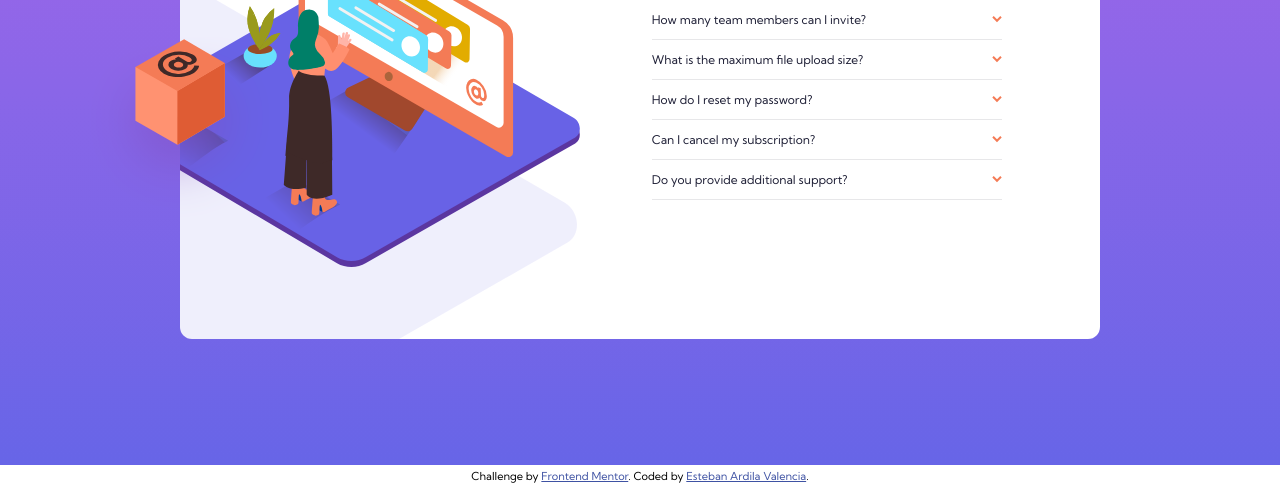
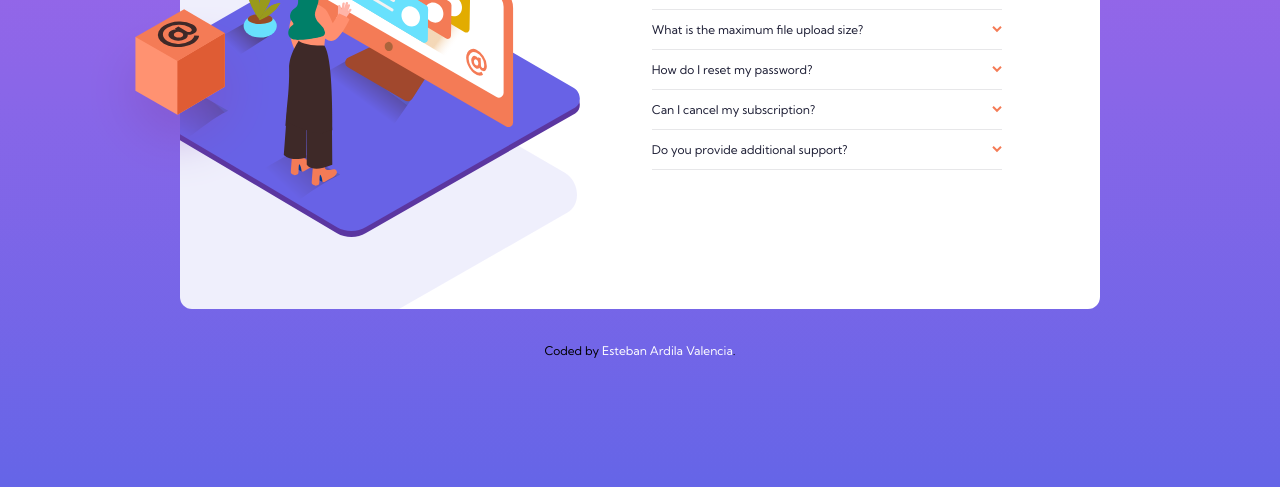
Before and after one commit to esardila/fm_faq_accordion_card, a plain HTML site: page index.html in a window 1280 px wide. Shown: the part 313-800 px from the top of the page. Drawn offline with Linux system fonts and the light colour scheme.

Commit message:
Enhanced

```diff
--- a/css/style.css
+++ b/css/style.css
@@ -16,11 +16,11 @@ body {
   display: -ms-grid;
   display: grid;
   font-family: 'Kumbh Sans', sans-serif;
-  height: 100vh;
   -webkit-box-pack: center;
       -ms-flex-pack: center;
           justify-content: center;
   margin: 0;
+  min-height: 100vh;
   padding: 0;
   width: 100vw;
 }
@@ -126,6 +126,7 @@ body {
   transition: all 0.2s linear;
 }
 
+/* DESKTOP VERSION */
 @media (min-width: 63.125rem) {
   .card {
     background-position: right 43.5rem bottom -13rem;
@@ -156,14 +157,18 @@ body {
   }
 }
 
-@media (max-width: 63.125rem) {
+/* MOBILE VERSION */
+@media (max-width: 57.5rem) {
   .card {
     -webkit-box-align: center;
         -ms-flex-align: center;
             align-items: center;
     background-position: top -11em center;
     background-size: 20rem auto;
+    height: 44rem;
+    margin-top: 12rem;
     padding-bottom: 2rem;
+    width: 372px;
   }
   .box {
     display: none;
@@ -186,18 +191,33 @@ body {
   }
 }
 
-/* Attribution */
+/* MEDIUM SIZE SCREEN */
+/* @media(max-width:63.125rem) and (min-width: 57.5rem) {
+
+    .mobile {
+        display: block;
+        position: absolute;
+        height: auto;
+        top: -75%;
+        -webkit-transform: translateX(50%);
+        transform: translateX(-55%);
+        width: 22.5rem;
+    }
+
+    .faqs {
+        padding: 0;
+        width: 80%;
+    }
+} */
+/* ATTRIBUTION */
 .attribution {
-  background: white;
-  bottom: 0;
-  font-size: 11px;
-  height: 2em;
-  line-height: 2em;
-  position: absolute;
+  font-size: 12px;
+  line-height: 1rem;
+  margin: 3rem 0 1rem;
   text-align: center;
-  width: 100%;
 }
 
 .attribution a {
-  color: #3e52a3;
+  color: white;
+  text-decoration: none;
 }
--- a/index.html
+++ b/index.html
@@ -78,7 +78,6 @@
   </main>
 
   <div class="attribution">
-    Challenge by <a href="https://www.frontendmentor.io?ref=challenge" target="_blank">Frontend Mentor</a>.
     Coded by <a href="#">Esteban Ardila Valencia</a>.
   </div>
 </body>
```
